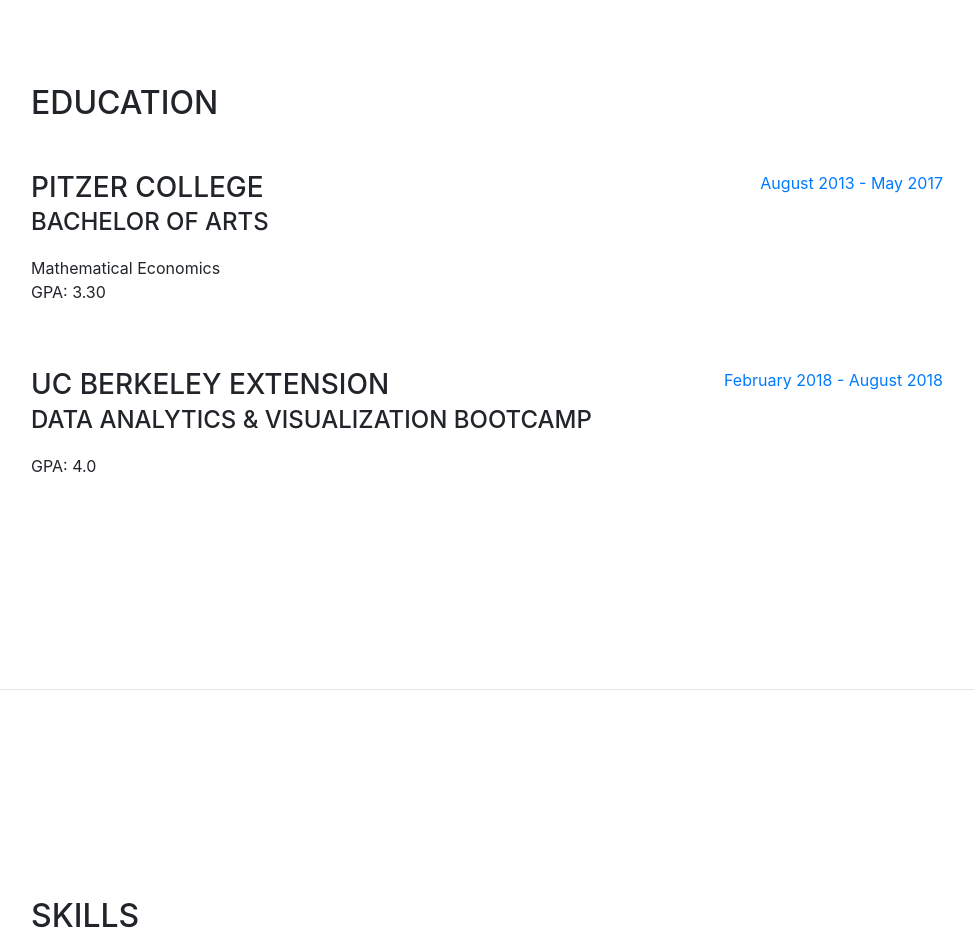
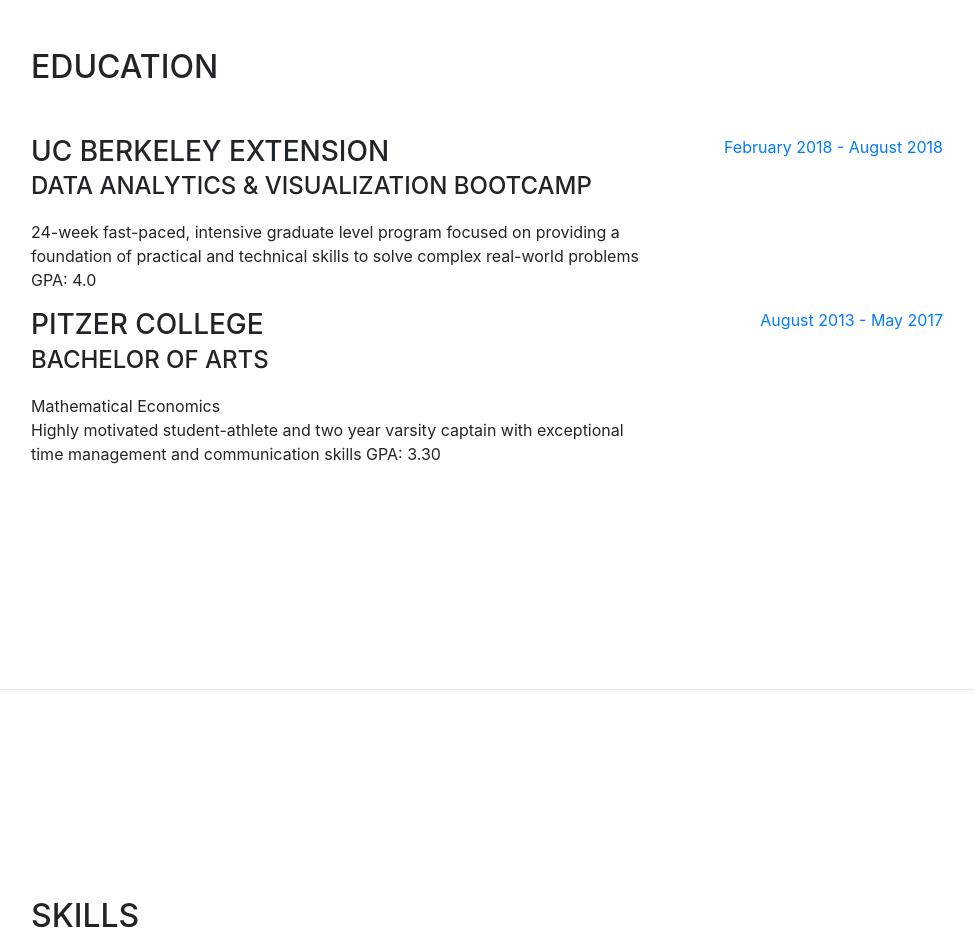
Before and after one commit to kjordan18/kjordan18.github.io, a website with bundled scripts: page index.html in a window 1280 px wide. Shown: the part 1940-2875 px from the top of the page, without its empty margins (289-1263 px from the left). Built offline with nearby package versions, Linux system fonts and the light colour scheme; a web font is replaced by a local one.

Commit message:
education alignment

```diff
--- a/index.html
+++ b/index.html
@@ -149,26 +149,28 @@
         <div class="my-auto">
           <h2 class="mb-5">Education</h2>
 
+          <div class="resume-item d-flex flex-column flex-md-row">
+            <div class="resume-content mr-auto">
+              <h3 class="mb-0">UC Berkeley Extension</h3>
+              <div class="subheading mb-3">Data Analytics & Visualization Bootcamp</div>
+              <p>24-week fast-paced, intensive graduate level program focused on providing a foundation of practical and technical skills to solve complex real-world problems
+                GPA: 4.0</p>
+            </div>
+            <div class="resume-date text-md-right">
+              <span class="text-primary">February 2018 - August 2018</span>
+            </div>
+          </div>
+
           <div class="resume-item d-flex flex-column flex-md-row mb-5">
             <div class="resume-content mr-auto">
               <h3 class="mb-0">Pitzer College</h3>
               <div class="subheading mb-3">Bachelor of Arts</div>
               <div>Mathematical Economics</div>
-              <p>GPA: 3.30</p>
+              <p>Highly motivated student-athlete and two year varsity captain with exceptional time management and communication skills
+                GPA: 3.30</p>
             </div>
             <div class="resume-date text-md-right">
               <span class="text-primary">August 2013 - May 2017</span>
-            </div>
-          </div>
-
-          <div class="resume-item d-flex flex-column flex-md-row">
-            <div class="resume-content mr-auto">
-              <h3 class="mb-0">UC Berkeley Extension</h3>
-              <div class="subheading mb-3">Data Analytics & Visualization Bootcamp</div>
-              <p>GPA: 4.0</p>
-            </div>
-            <div class="resume-date text-md-right">
-              <span class="text-primary">February 2018 - August 2018</span>
             </div>
           </div>
 
```
